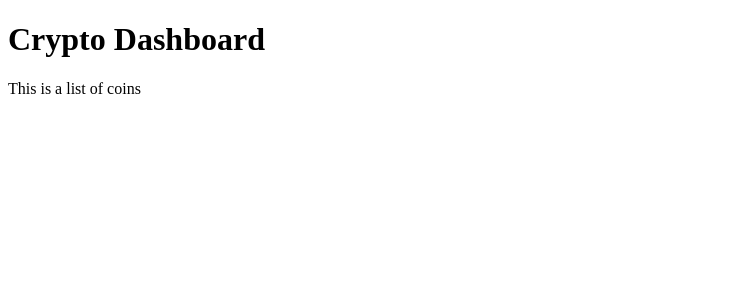
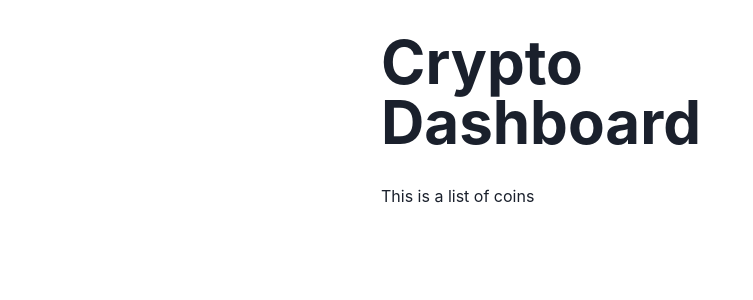
Before and after one commit to jordanholtdev/crypto-dashboard-frontend, a React (Create React App) app: page / in a window 1280 px wide. Shown: the top 300 px of the page, without its empty margins (0-753 px from the left). Built offline with nearby package versions, Linux system fonts and the light colour scheme.

Commit message:
install Chakra UI

```diff
--- a/src/App.js
+++ b/src/App.js
@@ -1,13 +1,15 @@
+import { ChakraProvider, Container } from '@chakra-ui/react'
 import Header from "./components/Header"
-import { Container } from "react-bootstrap";
 import Coins from "./components/Coins";
 
 function App() {
   return (
-    <Container className="mx-auto">
-      <Header />
-      <Coins />
-    </Container>
+    <ChakraProvider>
+      <Container maxW='550px'>
+        <Header />
+        <Coins />
+      </Container>
+    </ChakraProvider>
   );
 }
 
--- /dev/null
+++ b/src/apis/coins.js
@@ -0,0 +1,5 @@
+import axios from 'axios';
+
+export default axios.create({
+    baseURL: 'http://localhost:3000',
+});
--- /dev/null
+++ b/src/apis/gecko.js
@@ -0,0 +1,5 @@
+import axios from 'axios';
+
+export default axios.create({
+    baseURL: 'https://api.coingecko.com/api/v3/',
+});
--- a/src/components/Header.js
+++ b/src/components/Header.js
@@ -1,11 +1,12 @@
 import React from "react"
+import { Heading, Box } from '@chakra-ui/react'
 
 class Header extends React.Component {
     render() {
         return (
-            <div>
-                <h1>Crypto Dashboard</h1>
-            </div>
+            <Box>
+                <Heading py={8} as='h1' size='3xl'>Crypto Dashboard</Heading>
+            </Box>
         )
     }
 }
```
Also changed, not shown: package.json (+6 -2 lines), 1 other file (tests, documents, lock files or other folders).
